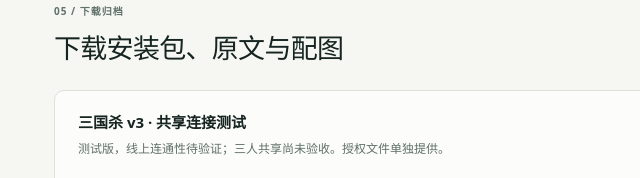
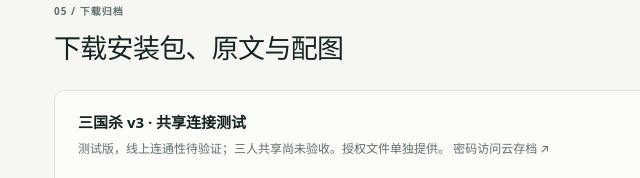
Before and after one commit to zhaoyuhsin/zhaoyuhsin.github.io, a plain HTML site: page index.html in a window 1280 px wide. Shown: the part 3600-3778 px from the top of the page, 0-640 px from the left. Drawn offline with Linux system fonts and the light colour scheme.

Commit message:
downloads: link password-protected private cloud archive

```diff
--- a/index.html
+++ b/index.html
@@ -94,7 +94,7 @@
     <section class="directory-section" id="downloads" aria-labelledby="downloads-title">
       <div class="directory-heading"><div><p class="eyebrow">05 / 下载归档</p><h2 id="downloads-title">下载安装包、原文与配图</h2></div><a class="text-link" href="downloads/">打开完整文件页 ↗</a></div>
       <div class="archive-list">
-        <div class="archive-item"><div><h3>三国杀 v3 · 共享连接测试</h3><p>测试版，线上连通性待验证；三人共享尚未验收。授权文件单独提供。</p></div><a class="archive-download" href="downloads/#sanguosha-shared-preview">查看测试版下载 ↗</a></div>
+        <div class="archive-item"><div><h3>三国杀 v3 · 共享连接测试</h3><p>测试版，线上连通性待验证；三人共享尚未验收。授权文件单独提供。 <a href="https://sanguosha-private-sync.viridbeacon2.chatgpt.site/" rel="noreferrer">密码访问云存档 ↗</a></p></div><a class="archive-download" href="downloads/#sanguosha-shared-preview">查看测试版下载 ↗</a></div>
         <div class="archive-item"><div><h3>三国杀 · 安卓安装包</h3><p>v2.0.0 · APK 157.0 KiB · 个人自用点选录入版；升级前先备份，再覆盖安装。</p></div><a class="archive-download" href="downloads/files/sanguosha-v2.0.0.apk" download="三国杀-v2.0.0.apk">下载 APK ↓</a></div>
         <div class="archive-item"><div><h3>DeepInfer DP0 原始Trace</h3><p>71轮交互时间轴对应的原始JSON；ZIP 14.8 MB，解压后231.6 MB。</p></div><a class="archive-download" href="deepinfer-trace/">打开Trace学习台 ↗</a></div>
         <div class="archive-item"><div><h3>MegaMoE通信头尾优化分析</h3><p>依赖图、引擎流水与候选调度；含3张配图与101条任务数据。</p></div><a class="archive-download" href="downloads/files/megamoe-head-tail-overlap-20261106.zip" download>下载阅读包 ↓</a></div>
```
Also changed, not shown: downloads/index.html (+1 -0 lines).
